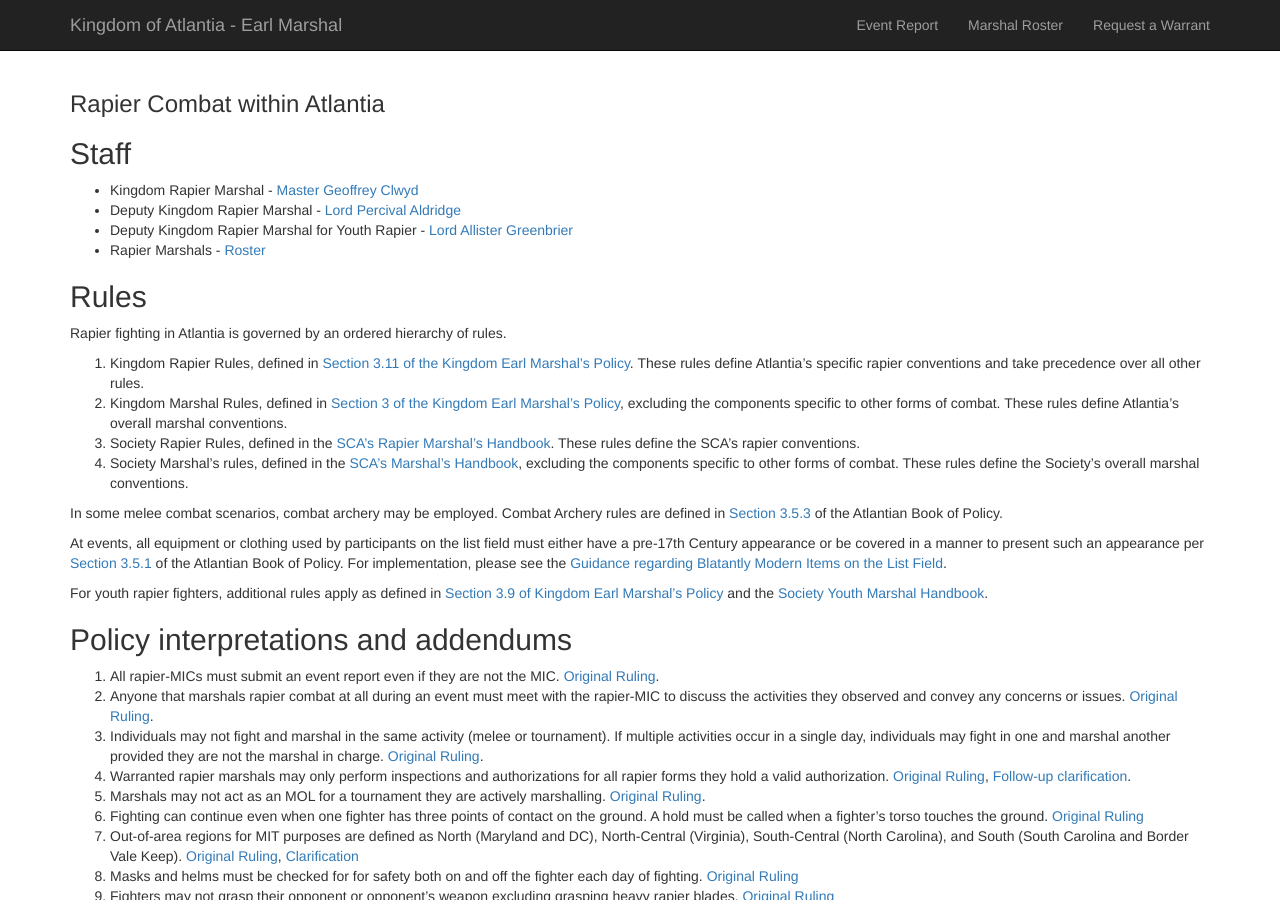
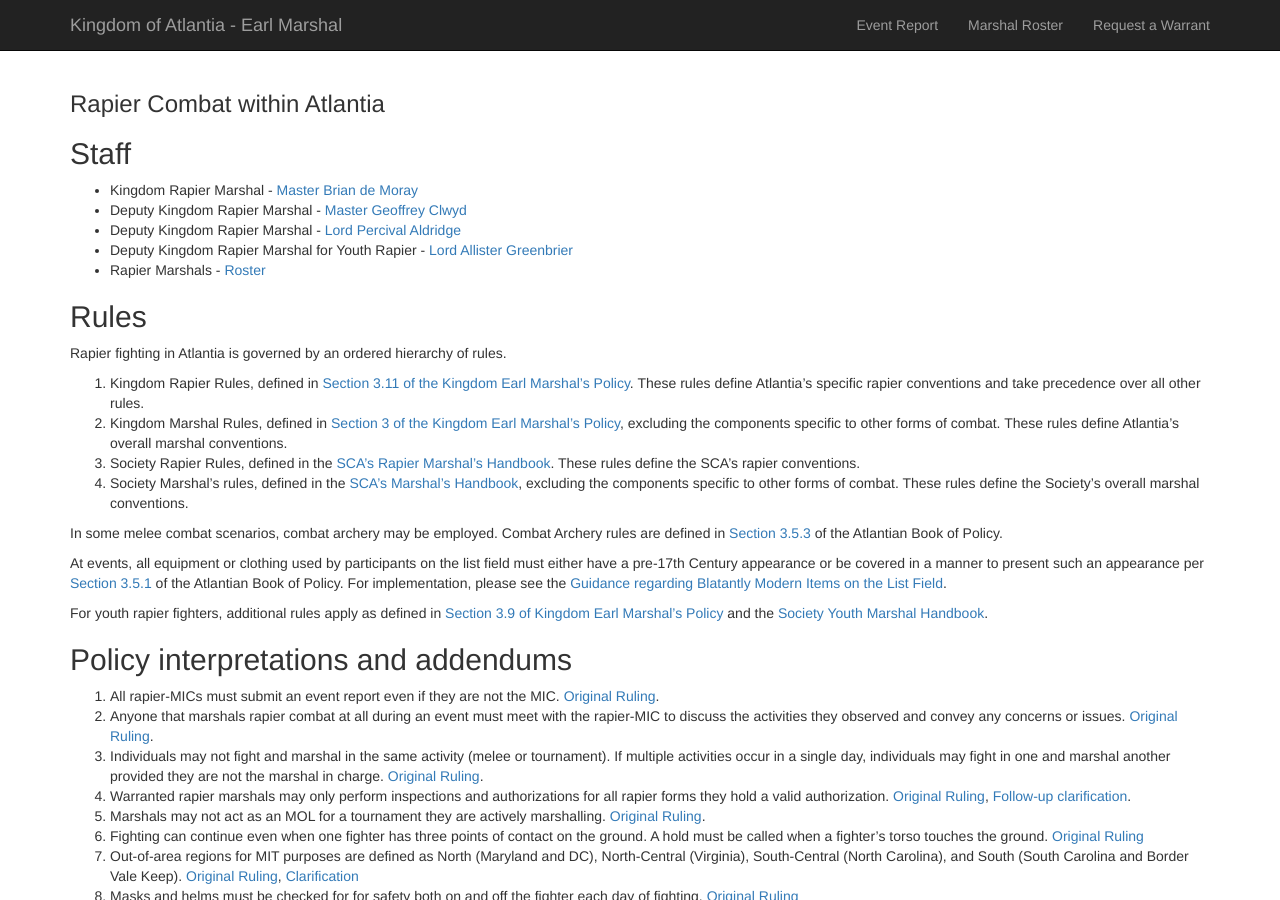
Before and after one commit to academie-de-espee/earl-marshal, a Jekyll site: the page built from rapier.md, in a window 1280 px wide and 900 px high. Built offline with Jekyll 4.4.1, drawn with Linux system fonts in a browser that asks for light colours.

Commit message:
re-add Brian as KRM

```diff
--- a/rapier.md
+++ b/rapier.md
@@ -5,7 +5,8 @@ layout: default
 
 ## Staff
 
-* Kingdom Rapier Marshal - [Master Geoffrey Clwyd](https://warrant.atlantia.sca.org/user/1065)
+* Kingdom Rapier Marshal - [Master Brian de Moray](https://warrant.atlantia.sca.org/user/1)
+* Deputy Kingdom Rapier Marshal - [Master Geoffrey Clwyd](https://warrant.atlantia.sca.org/user/1065)
 * Deputy Kingdom Rapier Marshal - [Lord Percival Aldridge](https://warrant.atlantia.sca.org/user/300)
 * Deputy Kingdom Rapier Marshal for Youth Rapier - [Lord Allister Greenbrier](https://warrant.atlantia.sca.org/user/1305)
 * Rapier Marshals - [Roster](https://warrant.atlantia.sca.org/warrants/type/14)
```
